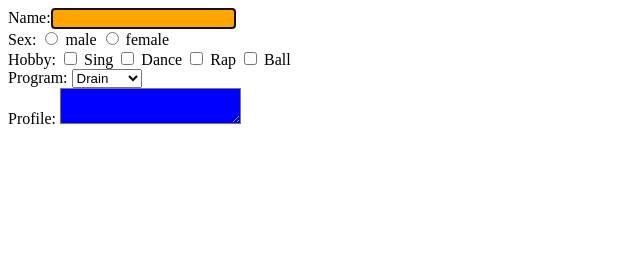
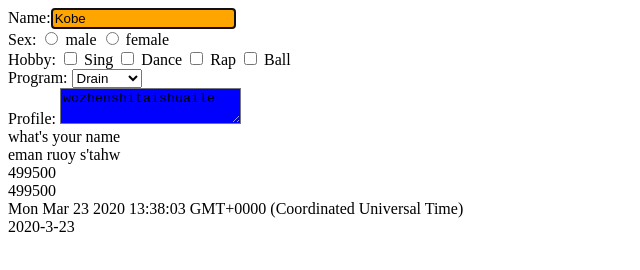
Before and after one commit to little-xx/VueProject, a plain HTML site: page cars/buyauto.html in a window 1280 px wide. Shown: the whole page, without its empty margins (0-640 px from the left). Drawn offline with Linux system fonts and the light colour scheme.

Commit message:
add watch and filter

```diff
--- a/cars/buyauto.html
+++ b/cars/buyauto.html
@@ -13,7 +13,8 @@
     <div id="app">
         <form>
             <div>
-                Name:<input type="text" v-focus v-coloro="Coloro">
+                Name:<input type="text" v-focus v-coloro="Coloro" v-model.lazy="name">
+                <span v-text="tip"></span>
             </div>
             <div>
                 <span>Sex:</span>
@@ -45,9 +46,15 @@
             </div>
             <div>
                 <span>Profile:</span>
-                <textarea v-colorb="Colorb"></textarea>
+                <textarea v-colorb="Colorb" v-model="text"></textarea>
             </div>
         </form>
+        <div v-text="msg"></div>
+        <div v-text="reversedMessage"></div>
+        <div v-text="totalNumber1"></div>
+        <div v-text="totalNumber()"></div>
+        <div>{{date}}</div>
+        <div>{{date | format}}</div>
     </div>
 </body>
 <script type="text/javascript">
@@ -65,16 +72,75 @@
         }
     });
 
+    Vue.filter("format", function(value) {
+        var ret = '';
+        ret += value.getFullYear() + '-' + (value.getMonth() + 1) + '-' + value.getDate();
+        return ret;
+    })
+
     var vm = new Vue({
         el: '#app',
 
         data: {
             Coloro: "orange",
-            Colorb: "blue"
+            Colorb: "blue",
+            msg: "what's your name",
+            num: 1000,
+            text: "wozhenshitaishuaile",
+            tip: "",
+            name: "Kobe ",
+            namePool: ["Lebron James", "Leo Messi", "Kevin Durant"],
+            date: new Date()
         },
 
         methods: {
+            totalNumber() {
+                var total = 0;
+                for(var i=0; i<this.num; i++){
+                    total += i;
+                }
+                return total;
+            },
 
+            checkName() {
+                var that = this;
+                setTimeout(function(){
+                    console.log(that.tip);
+                    if(that.namePool.indexOf(that.name) == -1){
+                        that.tip = "Success";
+                        that.namePool.push(that.name);
+                    } else {
+                        that.tip = "User name already exists";
+                    }
+                },2000)
+            }
+        },
+
+        computed: {
+            reversedMessage() {
+                return this.msg.split('').reverse().join('');
+            },
+
+            totalNumber1() {
+                var total = 0;
+                for(var i=0; i<this.num; i++){
+                    total += i;
+                }
+                return total;
+            }
+        },
+
+        watch: {
+            text: function(val) {
+                this.msg = val;
+            },
+
+            name: function(val) {
+                console.log(this.name);
+                this.checkName();
+                this.tip = "loading...."
+
+            }
         },
 
         directives: {
```
